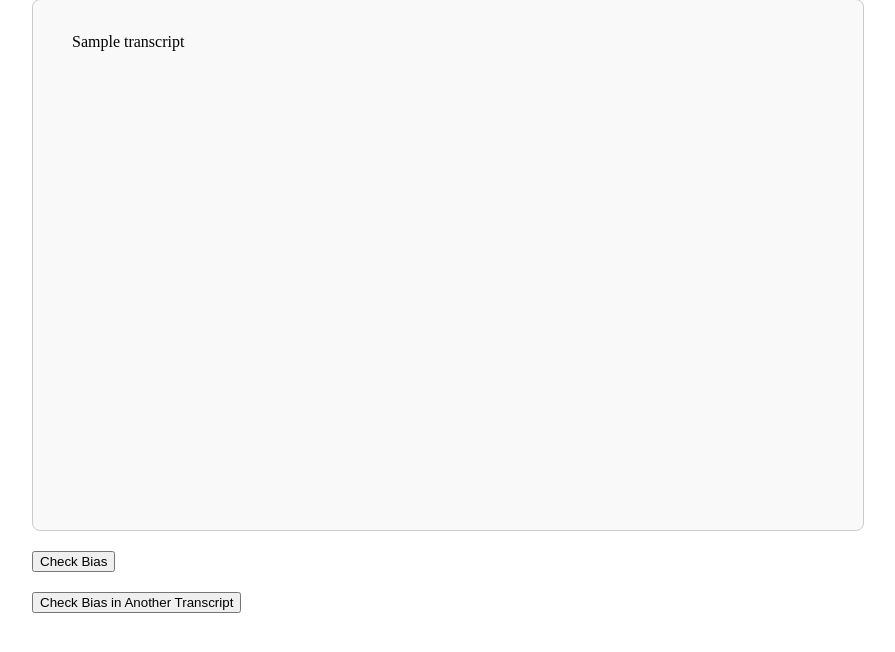
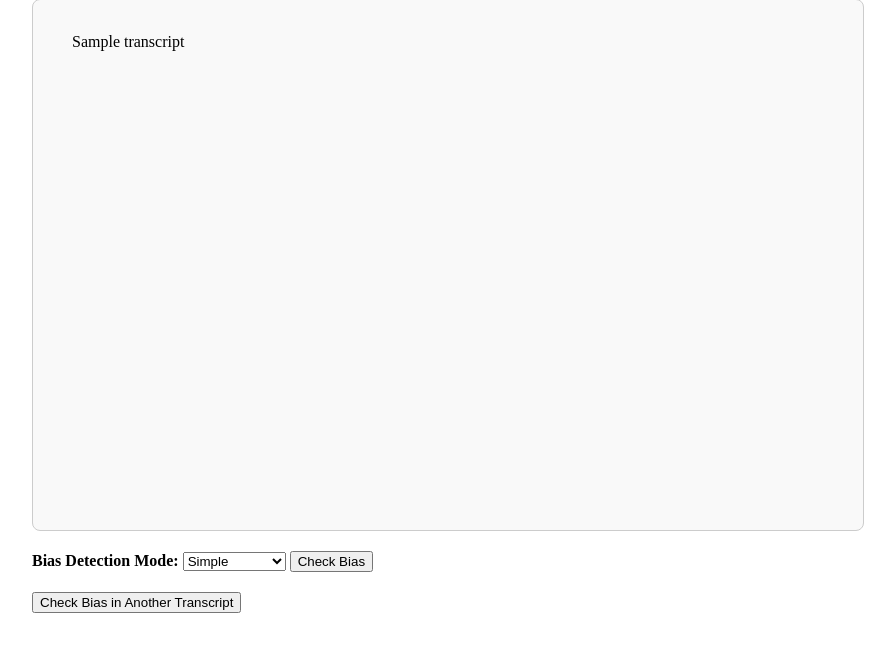
Before and after one commit to karthiksreedhar/step-final, a Flask app: template templates/bias.html in a window 1280 px wide. Shown: the part 130-782 px from the top of the page, without its empty margins (208-1103 px from the left). Run offline with Flask 3, Linux system fonts and the light colour scheme; the template is opened without the code that fills it: most values are stand-ins (such as "Sample title", 1, 10 or a date in 2020).

Commit message:
bias detection good to go

```diff
--- a/app.py
+++ b/app.py
@@ -2,7 +2,9 @@ from flask import Flask, render_template, request, jsonify
 from werkzeug.utils import secure_filename
 import os
 import csv
+from bias import detect_bias
 from summarize import extract_text_from_pdf, extract_text_from_url, summarize_text, clarify_question
+from bias import detect_bias
 
 app = Flask(__name__)
 app.config['UPLOAD_FOLDER'] = 'uploads'
@@ -66,7 +68,6 @@ def process():
         summary = summarize_text(transcript)
         return render_template('summary.html', summary=summary)
     elif action_type == "bias":
-        # print("Call to bias detection API with transcript:", transcript)
         return render_template('bias.html', transcript=transcript)
     else:
         return "Invalid action.", 400
@@ -74,17 +75,12 @@ def process():
 @app.route('/bias', methods=['POST'])
 def bias():
     selected_text = request.form.get('selected_text')
+    bias_mode = request.form.get('bias_mode', 'simple')  # default to simple
     if not selected_text:
         return jsonify({'error': 'No text selected.'}), 400
-    # result = detect_bias(selected_text)
-    # TODO: replace
-    # Example result:
-    result = {
-        "bias_severity": "High",
-        "bias_type": "Political",
-        "justification": "The statement strongly favors one party."
-    }
-    return jsonify(result)
+
+    bias_json = detect_bias(selected_text, bias_mode)
+    return bias_json
 
 @app.route('/bias_feedback', methods=['POST'])
 def bias_feedback():
--- a/results.csv
+++ b/results.csv
@@ -1,3 +1,6 @@
 selected_text,bias_severity,bias_type,justification,rating,comment,user_bias_severity,user_bias_type
 "RED SEVENTEENTH CONGRESS  FIRST SESSION  DECEMBER 9, 2021  Serial No. 117–61  (  Published for the use of the Committee on Energy and Commerce  govinfo.gov/committee/house-energy  energycommerce.house.gov  (II) COMMITTEE ON ENERGY AND COMMERCE  FRANK PALLONE, J R., New Jersey  Chairman  BOBBY L. RUSH, Illinois  ANNA G. ESHOO, California DIANA D EGETTE, Colorado  MIKE DOYLE, Pennsyl",High,Political,The statement strongly favors one party.,5,Testing rating comment,Medium,Ideological
 "ORE THE   SUBCOMMITTEE ON CONSUMER PROTECTION AND  COMMERCE  OF THE   COMMITTEE ON ENERGY AND  COMMERCE  HOUSE OF REPRESENTATIVES  ONE HUNDRED SEVENTEENTH CONGRESS  FIRST SESSION  DECEMBER 9, 2021  Serial No. 117–61  (  Published for the use of the Committee on Energy and Commerce  govinfo.gov/committee/house-energy  energycommerce.house.gov  (II) COMMITTEE ON ENERGY AND COMMERCE  FRANK PALLONE, J R., New Jersey  Chairman ",High,Political,The statement strongly favors one party.,4,,Medium,Socioeconomic
+"Of at least one empirical study from  2019 that concludes that, after accounting for other factors like user device information or geolocation data, publishers’ revenue only increases by about four percent when a user’s cookie is avail-able. That increase corresponds to an average increment of just $.00008 per advertisement.  And as we continue to do this, and we move around, and we talk  about how we do all of these things, I think the question has to become how do we disincentivize these companies from financially profiting off of conduct that is particularly harmful to adults and children? ",undefined,undefined,undefined,5,Test rating,Medium,Ideological
+,,,,5,,High,Ideological
+"The Republican Big Tech Accountability Platform also contains many provisions that Ranking Digital Rights has long called for: transparency into how Big Tech develops its content policies and regular, periodic disclosures about content policy enforcement, in-cluding the types of content taken down, and why, and clearly un-derstood appeals processes.",mild,Selective Highlighting,"The statement selectively highlights provisions that align with the speaker’s organization’s views, implicitly reinforcing the idea that these changes are universally agreed upon or necessary, while not acknowledging any potential downsides, disagreements, or counterarguments.",5,Testing rating currently,Medium,Ideological
--- a/templates/bias.html
+++ b/templates/bias.html
@@ -24,6 +24,10 @@
       border-radius: 6px;
       display: none;
     }
+    @keyframes spin {
+      0% { transform: rotate(0deg);}
+      100% { transform: rotate(360deg);}
+    }
   </style>
 </head>
 <body>
@@ -38,8 +42,19 @@
 
     <form id="bias-form">
       <input type="hidden" name="selected_text" id="selected_text">
+      <label for="bias_mode"><b>Bias Detection Mode:</b></label>
+      <select name="bias_mode" id="bias_mode">
+        <option value="simple">Simple</option>
+        <option value="more_context">More Context</option>
+        <option value="most_context">Most Context</option>
+      </select>
       <button type="submit">Check Bias</button>
     </form>
+
+    <div id="loading-spinner" style="display:none; text-align:center; margin:10px;">
+      <span>Loading...</span>
+      <div style="display:inline-block; width:24px; height:24px; border:3px solid #ccc; border-top:3px solid #1e40af; border-radius:50%; animation:spin 1s linear infinite;"></div>
+    </div>
 
     <div id="bias-result" style="display:none; margin-top:20px;">
       <h3>Bias Analysis Result:</h3>
@@ -92,6 +107,41 @@
     </div>
 
     <script>
+        function renderBiasResult(data) {
+            if (!data.biased_quotes || !Array.isArray(data.biased_quotes)) {
+                return "<i>No bias detected or invalid response.</i>";
+            }
+            let html = '<ul style="padding-left:20px">';
+            data.biased_quotes.forEach((item, idx) => {
+                html += `<li style="margin-bottom:16px;">
+                    <b>Quote #${idx + 1}:</b> <span style="color:#222;">"${item.quote}"</span><br>
+                    <b>Start Sentence:</b> ${item.start_sentence}<br>
+                    <b>Bias Category:</b> ${item.bias_category}<br>
+                    <b>Bias Type:</b> ${item.bias_type}<br>
+                    <b>Bias Severity:</b> ${item.bias_severity}<br>
+                    <b>Justification:</b> <span style="color:#444;">${item.justification}</span><br>
+                    <button type="button" class="give-feedback-btn"
+                        data-quote='${encodeURIComponent(item.quote)}'
+                        data-bias_severity='${item.bias_severity}'
+                        data-bias_type='${item.bias_type}'
+                        data-justification='${encodeURIComponent(item.justification)}'
+                    >Give Feedback</button>
+                </li>`;
+            });
+            html += '</ul>';
+            return html;
+        }
+
+        function populateFeedback(item) {
+            document.getElementById('feedback_selected_text').value = item.quote;
+            document.getElementById('feedback_bias_severity').value = item.bias_severity;
+            document.getElementById('feedback_bias_type').value = item.bias_type;
+            document.getElementById('feedback_justification').value = item.justification;
+            // Reset user fields and show the form
+            document.getElementById('feedback-form').reset();
+            document.getElementById('feedback-form').style.display = 'block';
+        }
+
         document.getElementById('bias-form').addEventListener('submit', async function(e) {
             e.preventDefault();
             var selection = window.getSelection();
@@ -109,34 +159,45 @@
             }
             document.getElementById('selected_text').value = selectedText;
 
+            // Show spinner and disable button
+            document.getElementById('loading-spinner').style.display = 'block';
+            const checkBtn = this.querySelector('button[type="submit"]');
+            checkBtn.disabled = true;
+
+            const biasMode = document.getElementById('bias_mode').value;
+            const params = new URLSearchParams();
+            params.append('selected_text', selectedText);
+            params.append('bias_mode', biasMode);
+
             // AJAX request to /bias
             const response = await fetch('/bias', {
                 method: 'POST',
                 headers: {
                     'Content-Type': 'application/x-www-form-urlencoded',
                 },
-                body: 'selected_text=' + encodeURIComponent(selectedText)
+                body: params.toString()
             });
             const data = await response.json();
+
+            // Hide spinner and enable button
+            document.getElementById('loading-spinner').style.display = 'none';
+            checkBtn.disabled = false;
+
             // Show the result in the bias-result div
             document.getElementById('bias-result').style.display = 'block';
-            document.getElementById('bias-result-text').innerHTML =
-                `<b>Bias Severity:</b> ${data.bias_severity}<br>
-                 <b>Bias Type:</b> ${data.bias_type}<br>
-                 <b>Justification:</b> ${data.justification}`;
+            document.getElementById('bias-result-text').innerHTML = renderBiasResult(data);
 
-            // Populate feedback form hidden fields
-            document.getElementById('feedback_selected_text').value = selectedText;
-            document.getElementById('feedback_bias_severity').value = data.bias_severity;
-            document.getElementById('feedback_bias_type').value = data.bias_type;
-            document.getElementById('feedback_justification').value = data.justification;
-
-            // Reset feedback form and hide thank you message
-            document.getElementById('feedback-form').reset();
-            document.getElementById('feedback-thankyou').style.display = 'none';
-
-            // Show feedback form
-            document.getElementById('feedback-form').style.display = 'block';
+            // Add event listeners to all Give Feedback buttons
+            document.querySelectorAll('.give-feedback-btn').forEach(btn => {
+                btn.addEventListener('click', function() {
+                    document.getElementById('feedback_selected_text').value = decodeURIComponent(this.getAttribute('data-quote'));
+                    document.getElementById('feedback_bias_severity').value = this.getAttribute('data-bias_severity');
+                    document.getElementById('feedback_bias_type').value = this.getAttribute('data-bias_type');
+                    document.getElementById('feedback_justification').value = decodeURIComponent(this.getAttribute('data-justification'));
+                    document.getElementById('feedback-form').reset();
+                    document.getElementById('feedback-form').style.display = 'block';
+                });
+            });
         });
 
         document.getElementById('feedback-form').addEventListener('submit', async function(e) {
@@ -152,6 +213,10 @@
     </script>
 
     <form action="/" method="GET" style="margin-top: 20px;">
+      <input type="hidden" name="selected_text" id="feedback_selected_text">
+      <input type="hidden" name="bias_severity" id="feedback_bias_severity">
+      <input type="hidden" name="bias_type" id="feedback_bias_type">
+      <input type="hidden" name="justification" id="feedback_justification">
       <button type="submit">Check Bias in Another Transcript</button>
     </form>
 
```
Also changed, not shown: bias.py (added, +65 -0 lines), 1 other file.
